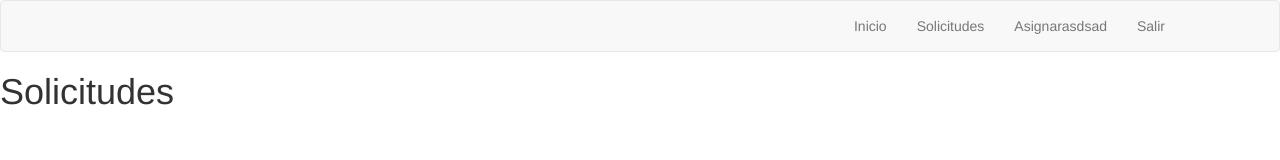
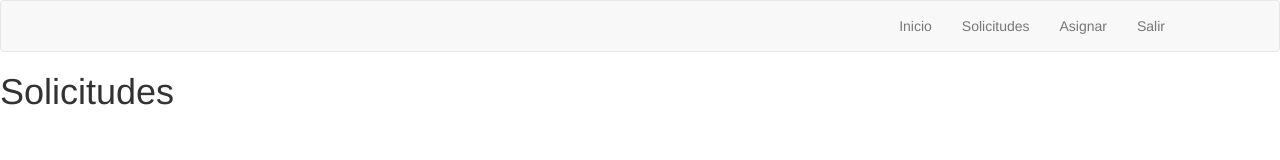
Before and after one commit to KevinWM/Progra_Diseno, a website: page frontEndControlOperadores/public_html/index.html at #/administrador/solicitudAdministrador in a window 1280 px wide. Drawn offline with nearby package versions, Linux system fonts and the light colour scheme; no server answers.

Commit message:
borrar asd

```diff
--- a/frontEndControlOperadores/public_html/administrador/views/solicitudAdministrador.html
+++ b/frontEndControlOperadores/public_html/administrador/views/solicitudAdministrador.html
@@ -17,7 +17,7 @@
                             <ul id="menu-top" class="nav navbar-nav navbar-right">
                                 <li><a href="#/administrador/administrador">Inicio</a></li>
                                 <li><a class="menu-top-active" href="#/administrador/solicitudAdministrador">Solicitudes</a></li>
-                                <li><a>Asignarasdsad</a></li>
+                                <li><a>Asignar</a></li>
                                 <li><a ng-click="salir()">Salir</a></li>
                                 <li><a ng-model="usuario">{{usuario}}</a></li>
                             </ul>
```
